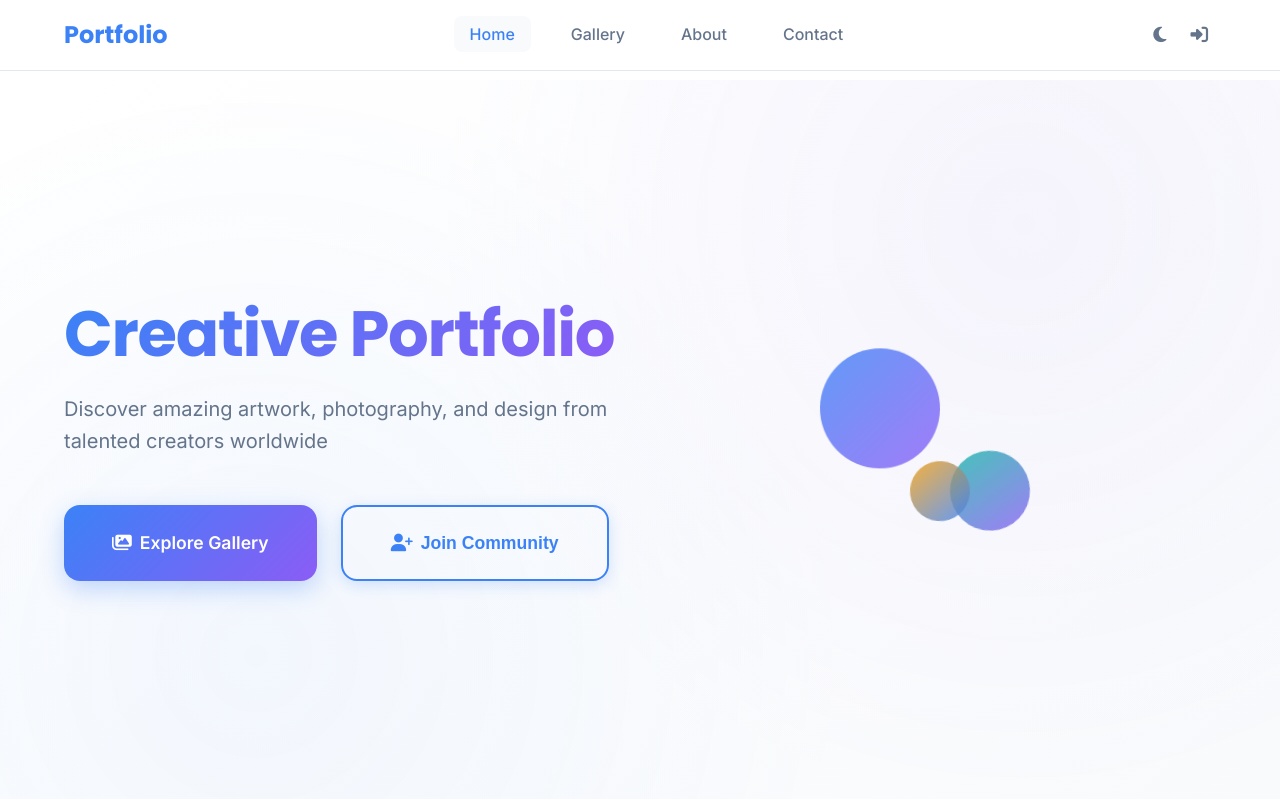
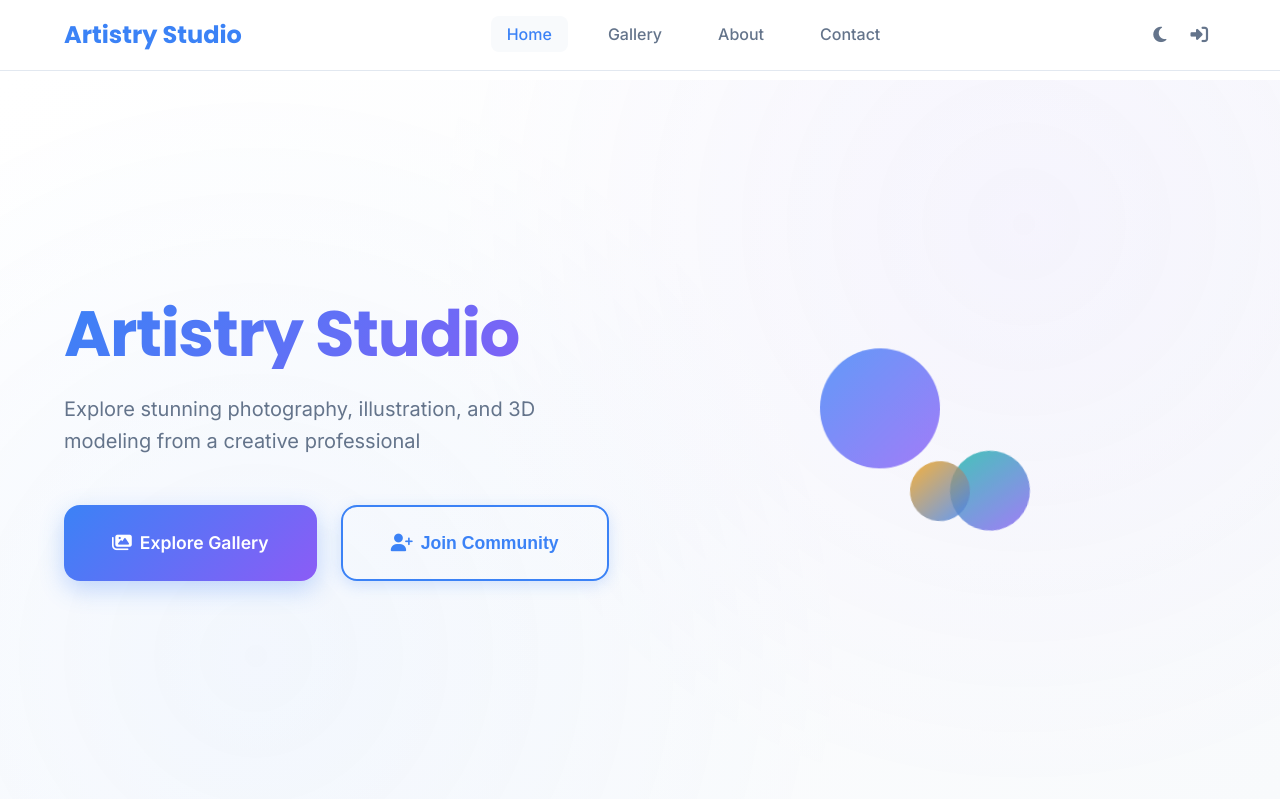
Before and after one commit to AdityaSahani1/K, a PHP site: page / in a window 1280 px wide. Shown: the top 799 px of the page. Run offline with PHP 8.4, Linux system fonts and the light colour scheme.

Commit message:
Update website name and branding to reflect new identity
Modify 'Creative Portfolio' to 'Artistry Studio' across email handlers, navbar, and hero section to align with the website's new name and purpose.

Replit-Commit-Author: Agent
Replit-Commit-Session-Id: b272e912-2278-4215-a1cb-7344193a0538
Replit-Commit-Checkpoint-Type: intermediate_checkpoint
Replit-Commit-Screenshot-Url: https://storage.googleapis.com/screenshot-production-us-central1/e5729c64-920c-4e94-a5a7-e137b244c884/b272e912-2278-4215-a1cb-7344193a0538/x1jo8jV

```diff
--- a/components/navbar.php
+++ b/components/navbar.php
@@ -6,7 +6,7 @@ $showSearch = $showSearch ?? false;
 <nav class="navbar">
     <div class="nav-container">
         <div class="nav-logo">
-            <a href="index.php">Portfolio</a>
+            <a href="index.php">Artistry Studio</a>
         </div>
 
         <div class="nav-menu" id="nav-menu">
--- a/index.php
+++ b/index.php
@@ -17,8 +17,8 @@ $showSearch = false;
     <section class="hero">
         <div class="hero-content">
             <div class="hero-text">
-                <h1 class="hero-title">Creative Portfolio</h1>
-                <p class="hero-subtitle">Discover amazing artwork, photography, and design from talented creators worldwide</p>
+                <h1 class="hero-title">Artistry Studio</h1>
+                <p class="hero-subtitle">Explore stunning photography, illustration, and 3D modeling from a creative professional</p>
                 <div class="hero-buttons">
                     <a href="gallery.php" class="cta-btn">
                         <i class="fas fa-images"></i>
```
Also changed, not shown: api/email-handler.php (+8 -8 lines).
